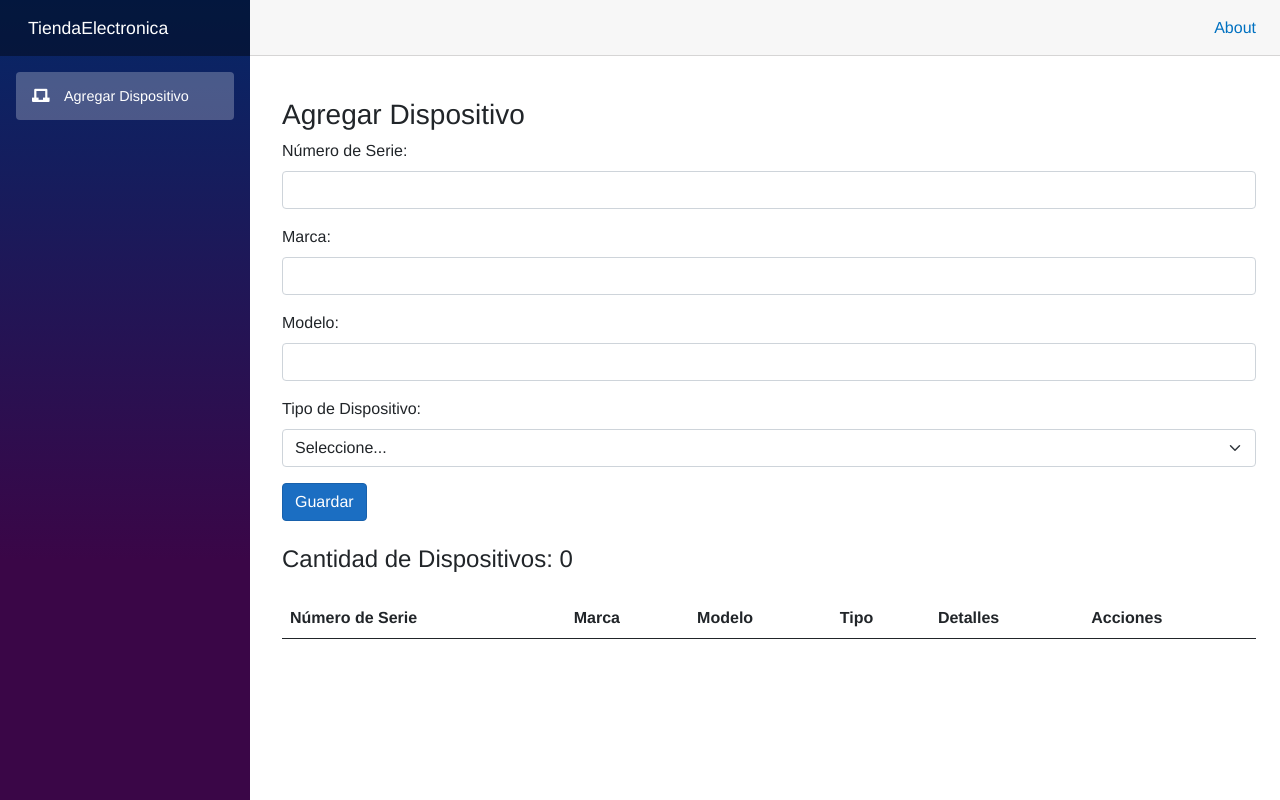
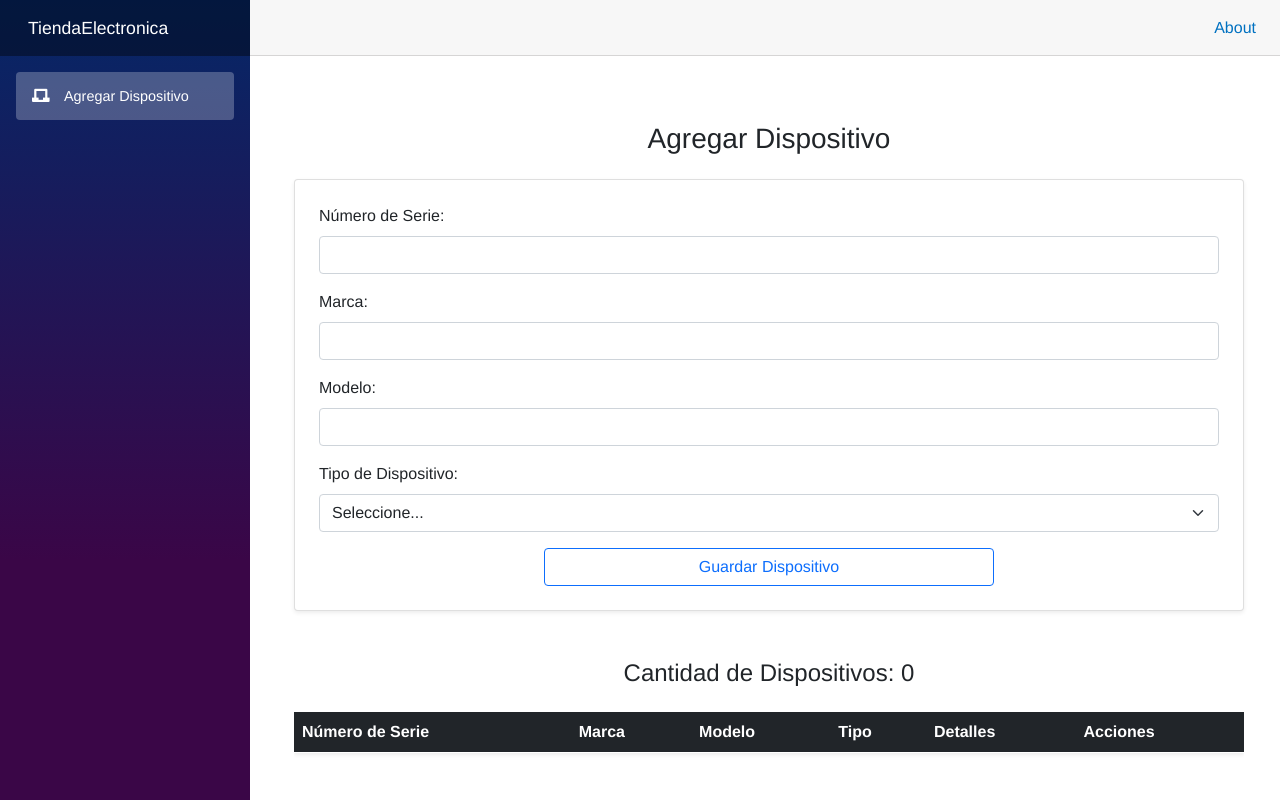
Before and after one commit to RonyC7/TiendaElectronica, an ASP.NET Core app: page /dispositivos in a window 1280 px wide. Run offline with ASP.NET Core 8, Linux system fonts and the light colour scheme; lists and menus that the app fills with data are empty; style sheets or scripts are compiled from the project's sources.

Commit message:
Se termino el sistema ya funciona todo

```diff
--- a/Pages/Dispositivos.razor
+++ b/Pages/Dispositivos.razor
@@ -2,8 +2,10 @@
 
 @using TiendaElectronica.Clases
 
-<h3 class="mt-4">Agregar Dispositivo</h3>
+<div class="container mt-5">
+    <h3 class="text-center mb-4">Agregar Dispositivo</h3>
 
+    <div class="card p-4 shadow-sm">
         <div class="mb-3">
             <label for="numeroDeSerie" class="form-label">Número de Serie:</label>
             <input id="numeroDeSerie" class="form-control" @bind="nuevoDispositivo.NumeroDeSerie" />
@@ -61,23 +63,25 @@ else if (tipoSeleccionado == "Tablet" && nuevoDispositivo is Tablet tablet)
             </div>
         }
 
-<div class="mb-3">
-    <button class="btn btn-primary" @onclick="GuardarDispositivo">Guardar</button>
+        <div class="text-center">
+            <button class="btn btn-outline-primary w-50" @onclick="GuardarDispositivo">Guardar Dispositivo</button>
+        </div>
     </div>
 
     @if (!string.IsNullOrEmpty(mensaje))
     {
-    <div class="alert alert-success" role="alert">
+        <div class="alert alert-success mt-4" role="alert">
             @mensaje
         </div>
     }
 
-<div class="mt-4">
-    <h4>Cantidad de Dispositivos: @dispositivos.Count</h4>
+    <div class="mt-5">
+        <h4 class="text-center">Cantidad de Dispositivos: @dispositivos.Count</h4>
     </div>
 
-<table class="table table-striped table-hover mt-4">
-    <thead>
+    <div class="table-responsive mt-4">
+        <table class="table table-striped table-hover shadow-sm">
+            <thead class="table-dark">
                 <tr>
                     <th>Número de Serie</th>
                     <th>Marca</th>
@@ -97,19 +101,44 @@ else if (tipoSeleccionado == "Tablet" && nuevoDispositivo is Tablet tablet)
                         <td>@(dispositivo.GetType().Name)</td>
                         <td>@DetallesDispositivo(dispositivo)</td>
                         <td>
-                    <button class="btn btn-warning btn-sm me-2" @onclick="() => EditarDispositivo(dispositivo)">Editar</button>
-                    <button class="btn btn-danger btn-sm" @onclick="() => EliminarDispositivo(dispositivo)">Eliminar</button>
+                            <button class="btn btn-outline-info" @onclick="() => EditarDispositivo(dispositivo)">Editar</button>
+                            <button class="btn btn-outline-danger" @onclick="() => ConfirmarEliminar(dispositivo)">Eliminar</button>
                         </td>
                     </tr>
                 }
             </tbody>
         </table>
+    </div>
+</div>
+
+@if (dispositivoAEliminar != null)
+{
+    <div class="modal fade show d-block" tabindex="-1" role="dialog">
+        <div class="modal-dialog" role="document">
+            <div class="modal-content">
+                <div class="modal-header">
+                    <h5 class="modal-title">Confirmar Eliminación</h5>
+                    <button type="button" class="btn-close" @onclick="CancelarEliminar" aria-label="Close"></button>
+                </div>
+                <div class="modal-body">
+                    <p>¿Está seguro que desea eliminar el dispositivo con número de serie @dispositivoAEliminar.NumeroDeSerie?</p>
+                </div>
+                <div class="modal-footer">
+                    <button type="button" class="btn btn-outline-warning" @onclick="CancelarEliminar">Cancelar</button>
+                    <button type="button" class="tn btn-outline-danger" @onclick="EliminarDispositivoConfirmado">Confirmar</button>
+                </div>
+            </div>
+        </div>
+    </div>
+    <div class="modal-backdrop fade show"></div>
+}
 
 @code {
-    private Dispositivo nuevoDispositivo = new Laptop(); // Inicializar con un tipo predeterminado
-    private string tipoSeleccionado = string.Empty; // Inicializar con una cadena vacía
-    private List<Dispositivo> dispositivos = new List<Dispositivo>(); // Lista para almacenar los dispositivos
-    private string mensaje; // Variable para el mensaje de confirmación
+    private Dispositivo nuevoDispositivo = new Laptop();
+    private string tipoSeleccionado = string.Empty;
+    private List<Dispositivo> dispositivos = new List<Dispositivo>();
+    private string mensaje;
+    private Dispositivo dispositivoAEliminar;
 
     private void CambiarTipoDispositivo(ChangeEventArgs e)
     {
@@ -153,10 +182,21 @@ else if (tipoSeleccionado == "Tablet" && nuevoDispositivo is Tablet tablet)
         tipoSeleccionado = dispositivo.GetType().Name;
     }
 
-    private void EliminarDispositivo(Dispositivo dispositivo)
+    private void ConfirmarEliminar(Dispositivo dispositivo)
     {
-        dispositivos.Remove(dispositivo);
+        dispositivoAEliminar = dispositivo;
+    }
+
+    private void EliminarDispositivoConfirmado()
+    {
+        dispositivos.Remove(dispositivoAEliminar);
+        dispositivoAEliminar = null;
         mensaje = "Dispositivo eliminado correctamente.";
+    }
+
+    private void CancelarEliminar()
+    {
+        dispositivoAEliminar = null;
     }
 
     private string DetallesDispositivo(Dispositivo dispositivo)
```
Lines whose indentation alone changed are shown as unchanged.
